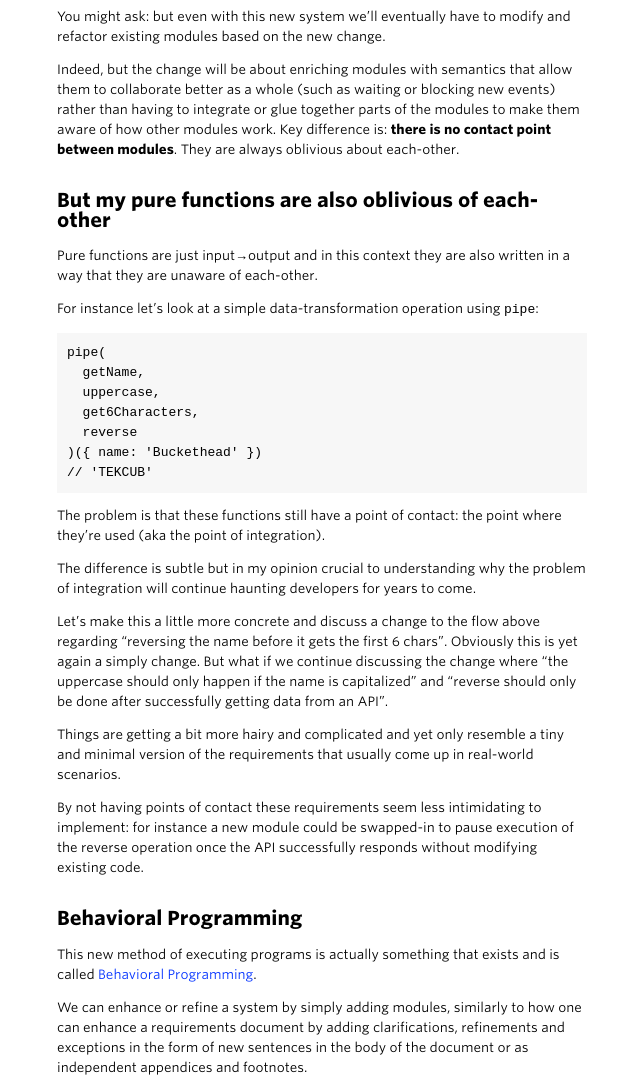
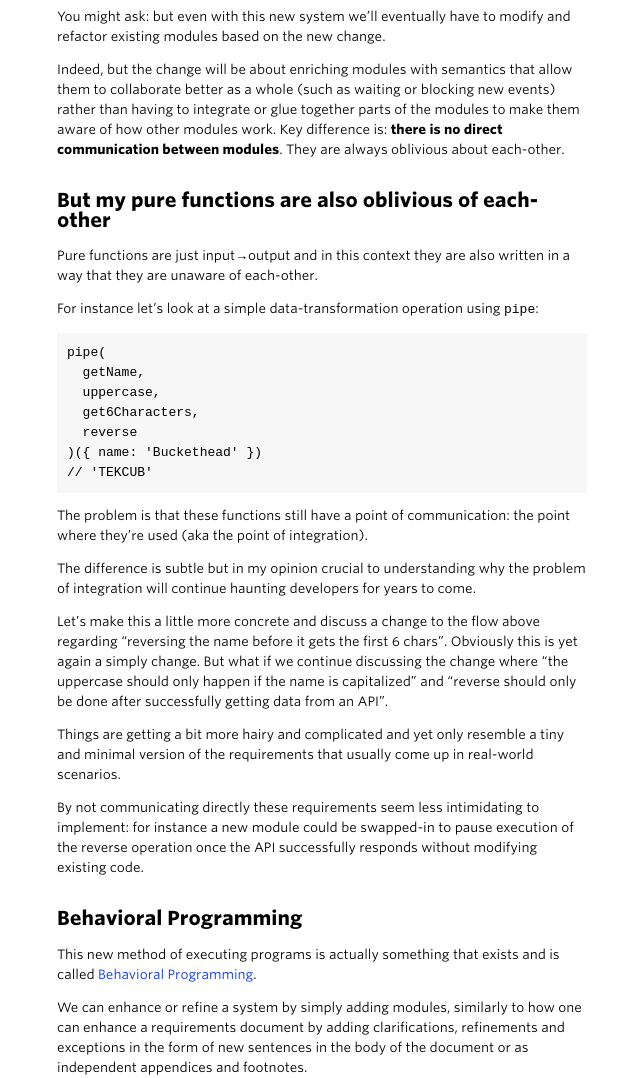
Before and after one commit to lmatteis/depending-less-on-structure, a plain HTML site: page index.html in a window 1280 px wide. Shown: the part 4160-5238 px from the top of the page, without its empty margins (318-958 px from the left). Drawn offline with Linux system fonts and the light colour scheme.

Commit message:
communication

```diff
--- a/index.html
+++ b/index.html
@@ -91,7 +91,7 @@ if (endsWithDigitFive(x)) {
 <p>At this point the first module is requesting <code>bad</code> and the other is requesting <code>good</code>. Who will win? Because the first module is also blocking the <code>good</code> event, this makes the <code>bad</code> event win. Hence the program will output <code>bad</code>.</p>
 <p><img src="https://thepracticaldev.s3.amazonaws.com/i/gz9agb85gsga3dy7pi6j.png" alt="Alt Text"></p>
 <p>The semantics around how <code>request</code>, <code>waitFor</code> and <code>block</code> work are bit intricate and that&#39;s not the point of this article. For now we can think of them as a simple way to control whether other threads can continue their execution. </p>
-<p>Having modules control the execution of other modules without any direct contact point is the key insight to this approach.</p>
+<p>Having modules control the execution of other modules without direct communication is the key insight to this approach.</p>
 <h2 id="integrating-changes-is-where-complexity-lies">Integrating changes is where complexity lies</h2>
 <p>You might be asking: what’s the point of programming this way using these sync calls, and these request/waitFor/block events?</p>
 <p><strong>Intuitively we just introduced a change to a program, albeit a simple one, without having to do any integration work.</strong></p>
@@ -99,7 +99,7 @@ if (endsWithDigitFive(x)) {
 <p><img src="https://thepracticaldev.s3.amazonaws.com/i/sfew1gjdm96qntthrfho.png" alt="Alt Text"></p>
 <p>This is a huge deal.</p>
 <p>You might ask: but even with this new system we’ll eventually have to modify and refactor existing modules based on the new change.</p>
-<p>Indeed, but the change will be about enriching modules with semantics that allow them to collaborate better as a whole (such as waiting or blocking new events) rather than having to integrate or glue together parts of the modules to make them aware of how other modules work. Key difference is: <strong>there is no contact point between modules</strong>. They are always oblivious about each-other.</p>
+<p>Indeed, but the change will be about enriching modules with semantics that allow them to collaborate better as a whole (such as waiting or blocking new events) rather than having to integrate or glue together parts of the modules to make them aware of how other modules work. Key difference is: <strong>there is no direct communication between modules</strong>. They are always oblivious about each-other.</p>
 <h2 id="but-my-pure-functions-are-also-oblivious-of-each-other">But my pure functions are also oblivious of each-other</h2>
 <p>Pure functions are just input→output and in this context they are also written in a way that they are unaware of each-other.</p>
 <p>For instance let’s look at a simple data-transformation operation using <code>pipe</code>:</p>
@@ -111,11 +111,11 @@ if (endsWithDigitFive(x)) {
 )({ <span class="hljs-attribute">name</span>: <span class="hljs-string">'Buckethead'</span> })
 <span class="hljs-comment">// 'TEKCUB'</span>
 </code></pre>
-<p>The problem is that these functions still have a point of contact: the point where they’re used (aka the point of integration).</p>
+<p>The problem is that these functions still have a point of communication: the point where they’re used (aka the point of integration).</p>
 <p>The difference is subtle but in my opinion crucial to understanding why the problem of integration will continue haunting developers for years to come.</p>
 <p>Let’s make this a little more concrete and discuss a change to the flow above regarding “reversing the name before it gets the first 6 chars”. Obviously this is yet again a simply change. But what if we continue discussing the change where “the uppercase should only happen if the name is capitalized” and “reverse should only be done after successfully getting data from an API”.</p>
 <p>Things are getting a bit more hairy and complicated and yet only resemble a tiny and minimal version of the requirements that usually come up in real-world scenarios.</p>
-<p>By not having points of contact these requirements seem less intimidating to implement: for instance a new module could be swapped-in to pause execution of the reverse operation once the API successfully responds without modifying existing code.</p>
+<p>By not communicating directly these requirements seem less intimidating to implement: for instance a new module could be swapped-in to pause execution of the reverse operation once the API successfully responds without modifying existing code.</p>
 <h2 id="behavioral-programming">Behavioral Programming</h2>
 <p>This new method of executing programs is actually something that exists and is called <a href="http://www.wisdom.weizmann.ac.il/~bprogram/">Behavioral Programming</a>.</p>
 <p>We can enhance or refine a system by simply adding modules, similarly to how one can enhance a requirements document by adding clarifications, refinements and exceptions in the form of new sentences in the body of the document or as independent appendices and footnotes.</p>
```
